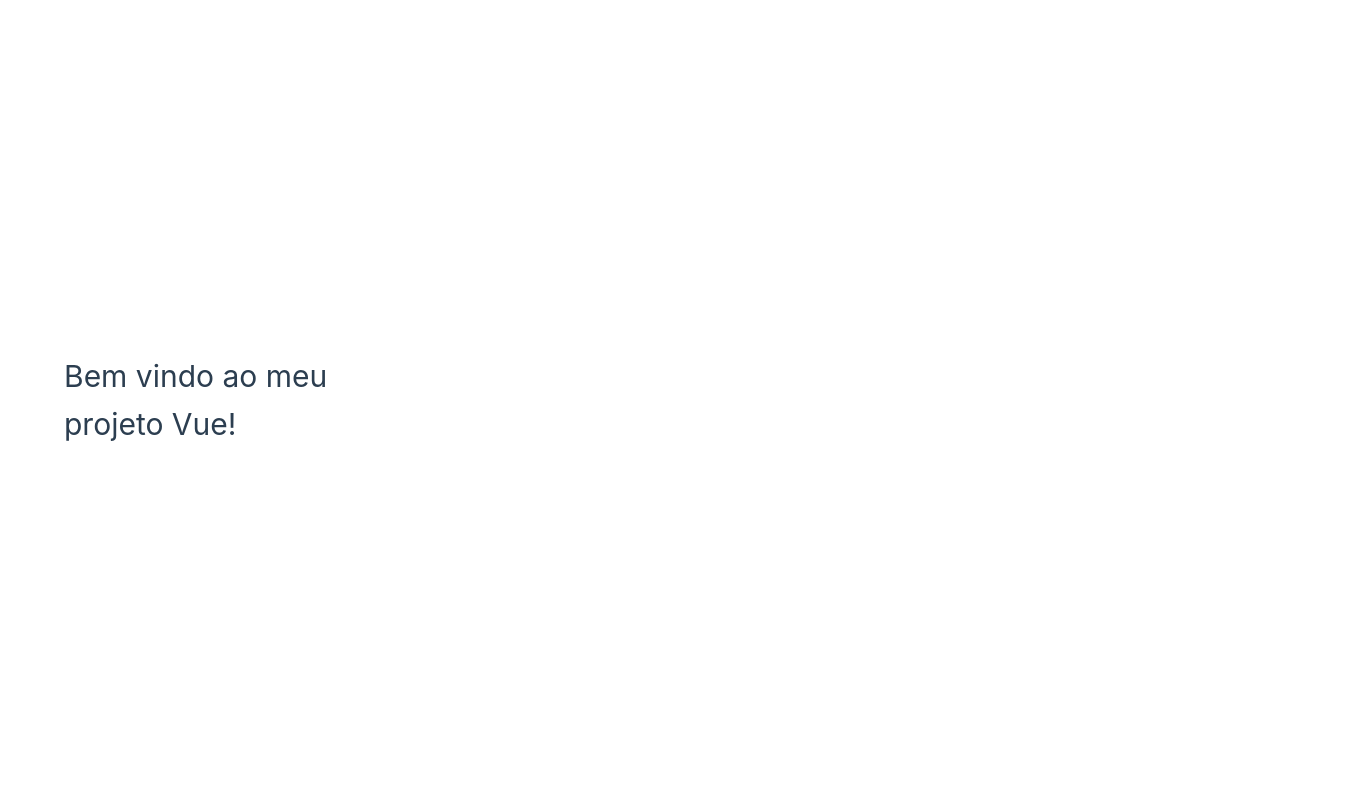
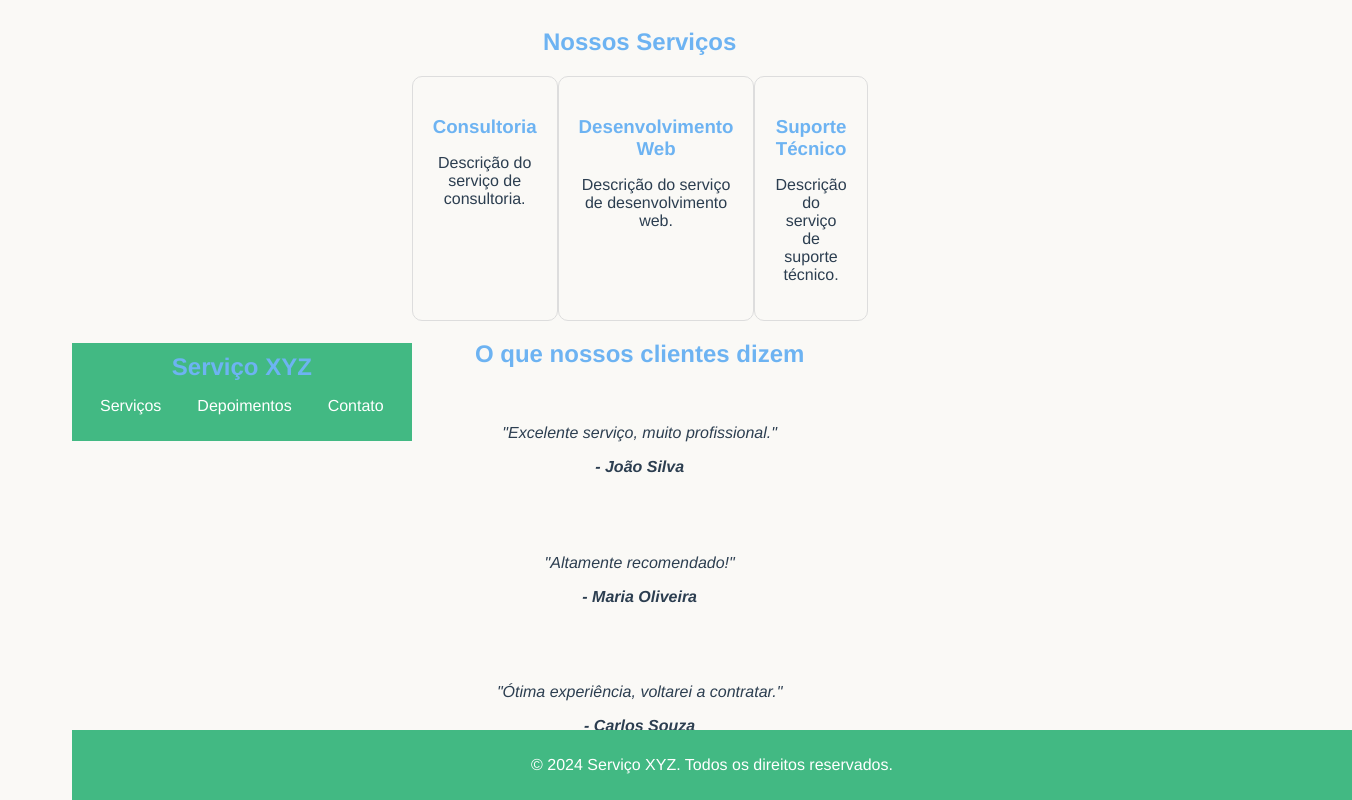
Before and after one commit to CesarSoldier/Projeto-Provy, a Vue app in the folder ProjetoProvy/: page / in a window 1280 px wide. Shown: the whole page, 1352 px wide, since content can reach past the window. Built offline with nearby package versions, Linux system fonts and the light colour scheme.

Commit message:
22/08 testes de pagina e cores

```diff
--- a/ProjetoProvy/src/App.vue
+++ b/ProjetoProvy/src/App.vue
@@ -1,17 +1,36 @@
-
-
 <template>
   <div id="app">
-    <h1>Bem vindo ao meu projeto Vue!</h1>
+    <header-component />
+    <main>
+      <service-list />
+      <testimonials />
+    </main>
+    <footer-component />
   </div>
 </template>
 
 <script>
-export default{
+import HeaderComponent from './components/HeaderComponent.vue';
+import ServiceList from './components/ServiceList.vue';
+import Testimonials from './components/Testimonials.vue';
+import FooterComponent from './components/FooterComponent.vue';
+
+export default {
   name: 'App',
+  components: {
+    HeaderComponent,
+    ServiceList,
+    Testimonials,
+    FooterComponent,
+  },
 };
 </script>
 
 <style>
-  /* estilos globais */
+#app {
+  font-family: Avenir, Helvetica, Arial, sans-serif;
+  text-align: center;
+  color: #2c3e50;
+  margin-top: 0;
+}
 </style>
--- a/ProjetoProvy/src/assets/base.css
+++ b/ProjetoProvy/src/assets/base.css
@@ -1,86 +1,21 @@
-/* color palette from <https://github.com/vuejs/theme> */
 :root {
-  --vt-c-white: #ffffff;
-  --vt-c-white-soft: #f8f8f8;
-  --vt-c-white-mute: #f2f2f2;
+  --color-primary: #6DB3F2; /* Azul Claro */
+  --color-secondary: #080A23; /* Azul Escuro */
+  --color-background: #FAF9F6; /* Cinza Claro */
+  --color-text: #FFFFFF; /* Branco */
 
-  --vt-c-black: #181818;
-  --vt-c-black-soft: #222222;
-  --vt-c-black-mute: #282828;
-
-  --vt-c-indigo: #2c3e50;
-
-  --vt-c-divider-light-1: rgba(60, 60, 60, 0.29);
-  --vt-c-divider-light-2: rgba(60, 60, 60, 0.12);
-  --vt-c-divider-dark-1: rgba(84, 84, 84, 0.65);
-  --vt-c-divider-dark-2: rgba(84, 84, 84, 0.48);
-
-  --vt-c-text-light-1: var(--vt-c-indigo);
-  --vt-c-text-light-2: rgba(60, 60, 60, 0.66);
-  --vt-c-text-dark-1: var(--vt-c-white);
-  --vt-c-text-dark-2: rgba(235, 235, 235, 0.64);
-}
-
-/* semantic color variables for this project */
-:root {
-  --color-background: var(--vt-c-white);
-  --color-background-soft: var(--vt-c-white-soft);
-  --color-background-mute: var(--vt-c-white-mute);
-
-  --color-border: var(--vt-c-divider-light-2);
-  --color-border-hover: var(--vt-c-divider-light-1);
-
-  --color-heading: var(--vt-c-text-light-1);
-  --color-text: var(--vt-c-text-light-1);
-
-  --section-gap: 160px;
+  --color-border: var(--color-secondary);
+  --color-heading: var(--color-primary);
+  --color-link: #29ABE2; /* Azul do link na tela */
+  --color-link-hover: #1D7CAB;
 }
 
 @media (prefers-color-scheme: dark) {
   :root {
-    --color-background: var(--vt-c-black);
-    --color-background-soft: var(--vt-c-black-soft);
-    --color-background-mute: var(--vt-c-black-mute);
-
-    --color-border: var(--vt-c-divider-dark-2);
-    --color-border-hover: var(--vt-c-divider-dark-1);
-
-    --color-heading: var(--vt-c-text-dark-1);
-    --color-text: var(--vt-c-text-dark-2);
+    --color-background: #080A23; /* Azul Escuro */
+    --color-text: #FFFFFF; /* Branco */
+    --color-heading: var(--color-primary);
+    --color-link: #29ABE2;
+    --color-link-hover: #1D7CAB;
   }
 }
-
-*,
-*::before,
-*::after {
-  box-sizing: border-box;
-  margin: 0;
-  font-weight: normal;
-}
-
-body {
-  min-height: 100vh;
-  color: var(--color-text);
-  background: var(--color-background);
-  transition:
-    color 0.5s,
-    background-color 0.5s;
-  line-height: 1.6;
-  font-family:
-    Inter,
-    -apple-system,
-    BlinkMacSystemFont,
-    'Segoe UI',
-    Roboto,
-    Oxygen,
-    Ubuntu,
-    Cantarell,
-    'Fira Sans',
-    'Droid Sans',
-    'Helvetica Neue',
-    sans-serif;
-  font-size: 15px;
-  text-rendering: optimizeLegibility;
-  -webkit-font-smoothing: antialiased;
-  -moz-osx-font-smoothing: grayscale;
-}
--- a/ProjetoProvy/src/assets/main.css
+++ b/ProjetoProvy/src/assets/main.css
@@ -1,35 +1,40 @@
 @import './base.css';
+
+body {
+  background-color: var(--color-background);
+  color: var(--color-text);
+  font-family: 'Inter', sans-serif;
+}
 
 #app {
   max-width: 1280px;
   margin: 0 auto;
   padding: 2rem;
-  font-weight: normal;
+  display: flex;
+  align-items: center;
+  justify-content: center;
 }
 
 a,
 .green {
   text-decoration: none;
-  color: hsla(160, 100%, 37%, 1);
+  color: var(--color-link);
   transition: 0.4s;
   padding: 3px;
 }
 
 @media (hover: hover) {
   a:hover {
-    background-color: hsla(160, 100%, 37%, 0.2);
+    background-color: var(--color-link-hover);
   }
 }
 
-@media (min-width: 1024px) {
-  body {
-    display: flex;
-    place-items: center;
-  }
+#app {
+  display: grid;
+  grid-template-columns: 1fr 1fr;
+  padding: 0 2rem;
+}
 
-  #app {
-    display: grid;
-    grid-template-columns: 1fr 1fr;
-    padding: 0 2rem;
-  }
+h1, h2, h3 {
+  color: var(--color-heading);
 }
--- /dev/null
+++ b/ProjetoProvy/src/components/FooterComponent.vue
@@ -0,0 +1,23 @@
+<template>
+    <footer>
+      <p>&copy; 2024 Serviço XYZ. Todos os direitos reservados.</p>
+    </footer>
+  </template>
+
+  <script>
+  export default {
+    name: 'FooterComponent',
+  };
+  </script>
+
+  <style scoped>
+  footer {
+    background-color: #42b983;
+    color: white;
+    padding: 10px 0;
+    text-align: center;
+    position: absolute;
+    width: 100%;
+    bottom: 0;
+  }
+  </style>
--- /dev/null
+++ b/ProjetoProvy/src/components/HeaderComponent.vue
@@ -0,0 +1,46 @@
+<template>
+    <header>
+      <nav>
+        <h1>Serviço XYZ</h1>
+        <ul>
+          <li><a href="#servicos">Serviços</a></li>
+          <li><a href="#depoimentos">Depoimentos</a></li>
+          <li><a href="#contato">Contato</a></li>
+        </ul>
+      </nav>
+    </header>
+  </template>
+
+  <script>
+  export default {
+    name: 'HeaderComponent',
+  };
+  </script>
+
+  <style scoped>
+  header {
+    background-color: #42b983;
+    padding: 10px;
+    color: white;
+  }
+
+  nav ul {
+    list-style: none;
+    padding: 0;
+    display: flex;
+    justify-content: center;
+  }
+
+  nav ul li {
+    margin: 0 15px;
+  }
+
+  nav ul li a {
+    color: white;
+    text-decoration: none;
+  }
+
+  h1 {
+    margin: 0;
+  }
+  </style>
--- /dev/null
+++ b/ProjetoProvy/src/components/ServiceList.vue
@@ -0,0 +1,44 @@
+<template>
+    <section id="servicos">
+      <h2>Nossos Serviços</h2>
+      <div class="services">
+        <div class="service" v-for="(service, index) in services" :key="index">
+          <h3>{{ service.title }}</h3>
+          <p>{{ service.description }}</p>
+        </div>
+      </div>
+    </section>
+  </template>
+
+  <script>
+  export default {
+    name: 'ServiceList',
+    data() {
+      return {
+        services: [
+          { title: 'Consultoria', description: 'Descrição do serviço de consultoria.' },
+          { title: 'Desenvolvimento Web', description: 'Descrição do serviço de desenvolvimento web.' },
+          { title: 'Suporte Técnico', description: 'Descrição do serviço de suporte técnico.' },
+        ],
+      };
+    },
+  };
+  </script>
+
+  <style scoped>
+  .services {
+    display: flex;
+    justify-content: space-around;
+  }
+
+  .service {
+    max-width: 300px;
+    padding: 20px;
+    border: 1px solid #ddd;
+    border-radius: 10px;
+  }
+
+  .service h3 {
+    margin-bottom: 10px;
+  }
+  </style>
--- /dev/null
+++ b/ProjetoProvy/src/components/Testimonials.vue
@@ -0,0 +1,44 @@
+<template>
+    <section id="depoimentos">
+      <h2>O que nossos clientes dizem</h2>
+      <div class="testimonials">
+        <div class="testimonial" v-for="(testimonial, index) in testimonials" :key="index">
+          <p>"{{ testimonial.text }}"</p>
+          <h4>- {{ testimonial.author }}</h4>
+        </div>
+      </div>
+    </section>
+  </template>
+
+  <script>
+  export default {
+    name: 'Testimonials',
+    data() {
+      return {
+        testimonials: [
+          { text: 'Excelente serviço, muito profissional.', author: 'João Silva' },
+          { text: 'Altamente recomendado!', author: 'Maria Oliveira' },
+          { text: 'Ótima experiência, voltarei a contratar.', author: 'Carlos Souza' },
+        ],
+      };
+    },
+  };
+  </script>
+
+  <style scoped>
+  .testimonials {
+    display: flex;
+    flex-direction: column;
+    align-items: center;
+  }
+
+  .testimonial {
+    max-width: 500px;
+    margin: 20px 0;
+    font-style: italic;
+  }
+
+  h4 {
+    margin-top: 10px;
+  }
+  </style>
```
